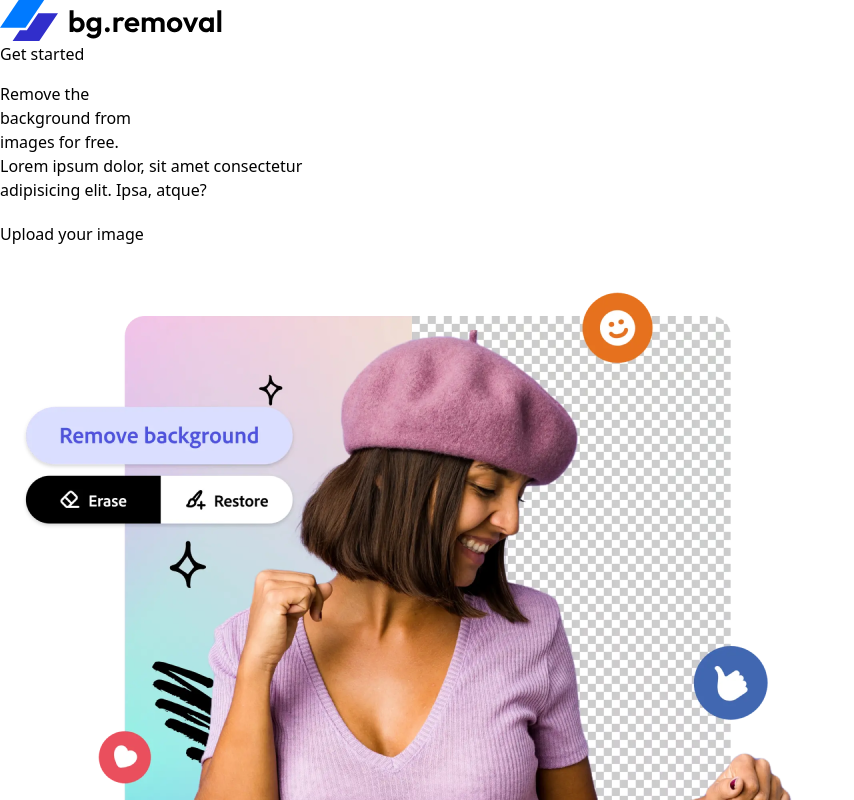
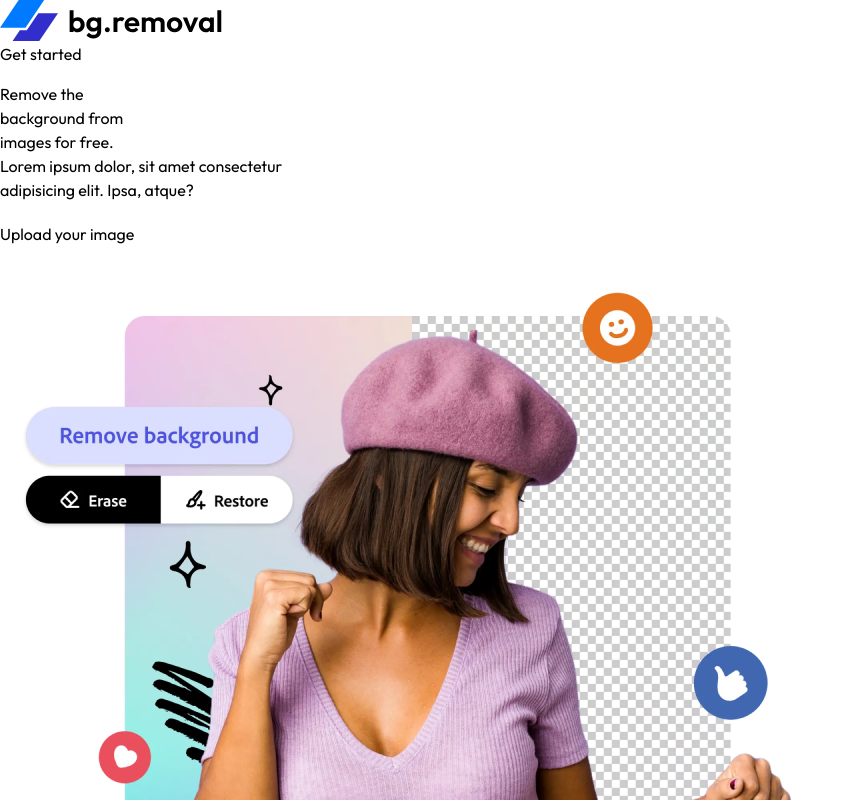
Before and after one commit to riyadhbd2/bg-remover, a React (Vite) app in the folder client/: page / in a window 1280 px wide. Shown: the top 800 px of the page, without its empty margins (0-854 px from the left). Built offline with nearby package versions, Linux system fonts and the light colour scheme.

Commit message:
fornt outfit nadded

```diff
--- a/client/src/index.css
+++ b/client/src/index.css
@@ -1,6 +1,12 @@
+@import url('https://fonts.googleapis.com/css2?family=Outfit:wght@100..900&display=swap');
 @tailwind base;
 @tailwind components;
 @tailwind utilities;
+
+*{
+    font-family: "Outfit", serif;
+    ;
+}
 
 .slider{
     -webkit-appearance: none;
```
